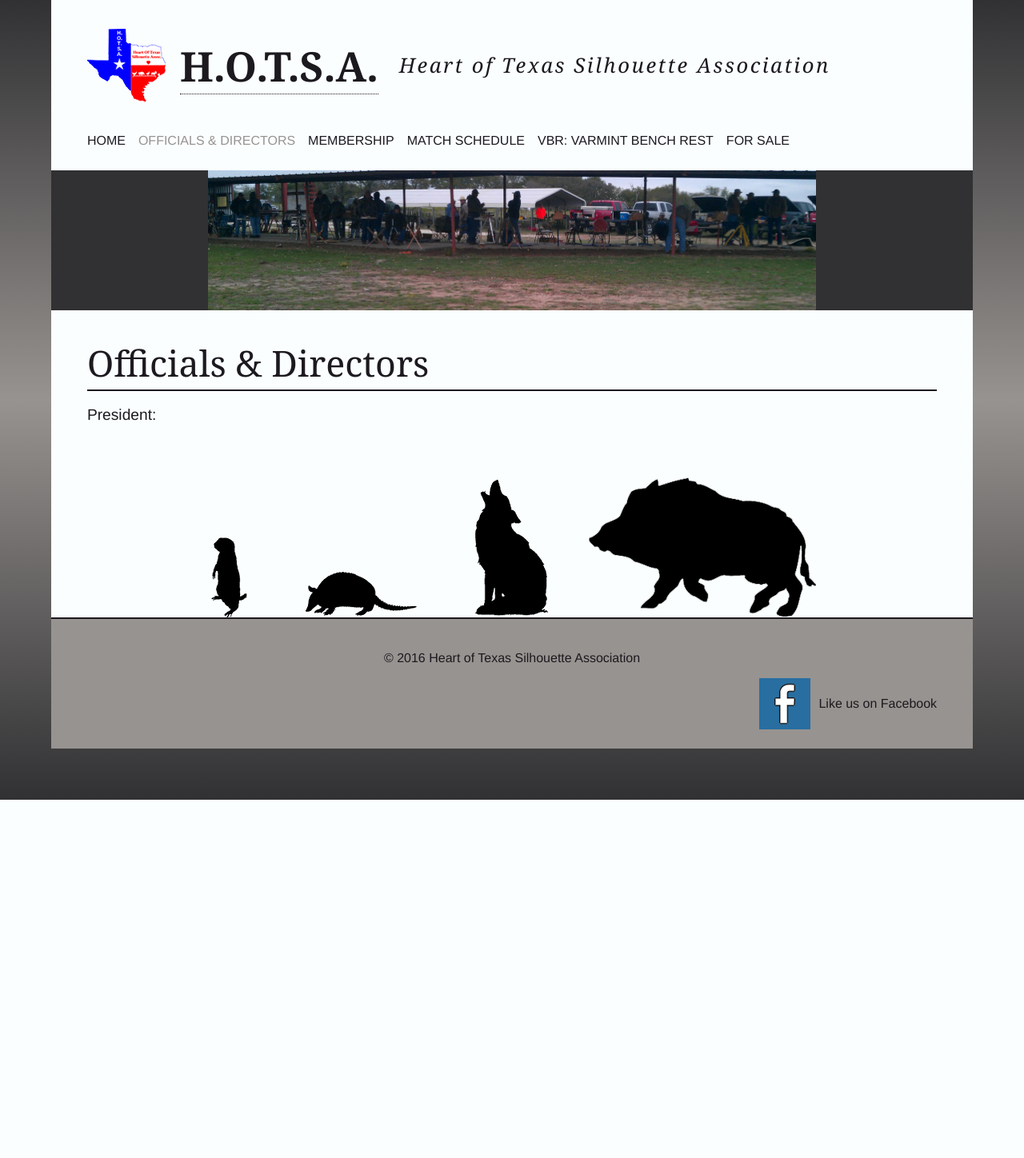
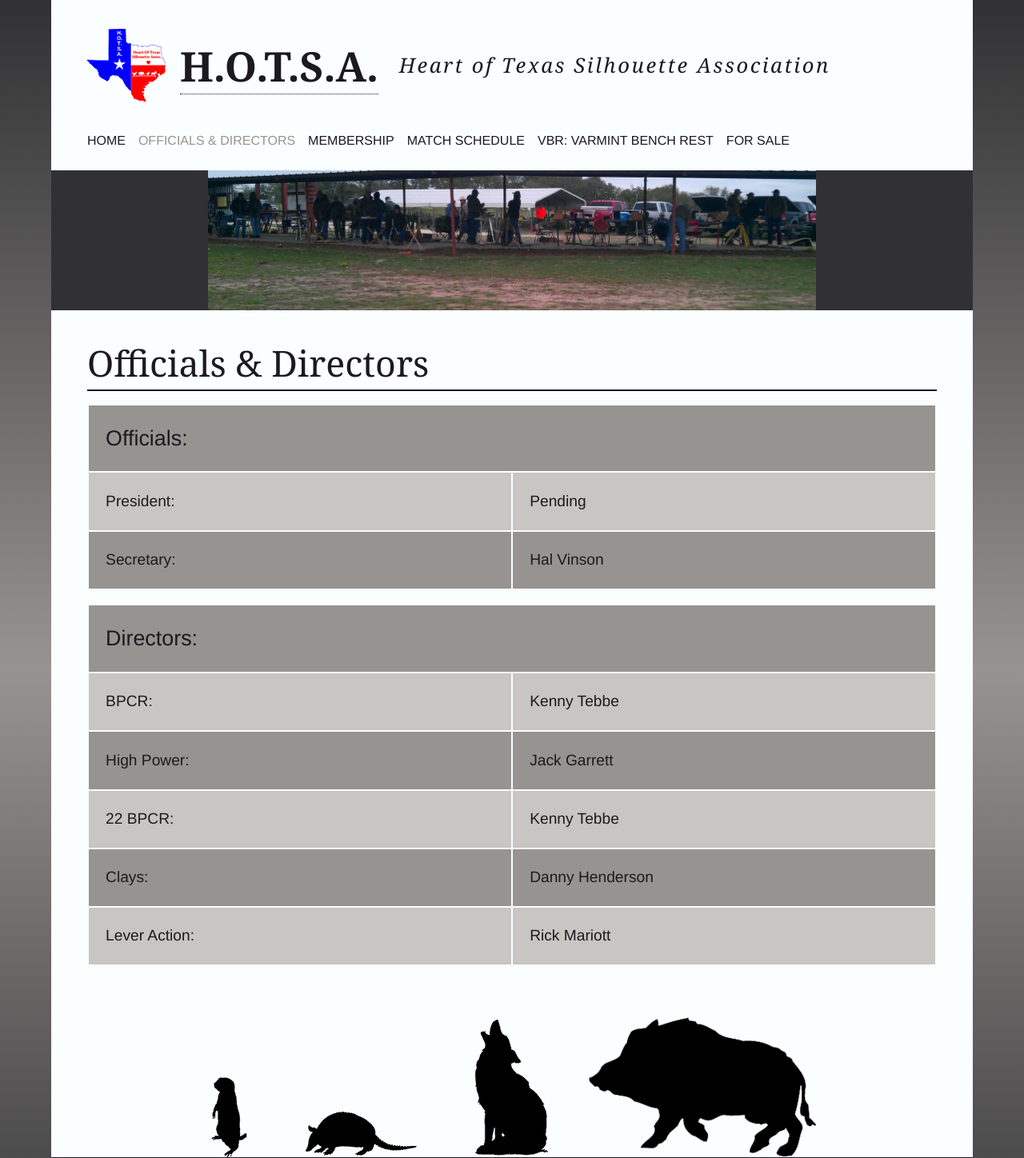
Before and after one commit to kevinwsauer/HOTSA, a PHP site: page /officials-directors.php in a window 1280 px wide. Shown: the top 1448 px of the page at 80% size. Before the commit the page ends 1000 px from the top, so only its background shows below. Run offline with PHP 8.4, Linux system fonts and the light colour scheme; some libraries are stand-ins or nearby versions.

Commit message:
Adds the Officer/Director content and styling.

```diff
--- a/_css/main.css
+++ b/_css/main.css
@@ -177,6 +177,31 @@ article h2 {
 article p {
 	font-size: 1em;
 	margin: 1.2em 0;
+}
+
+article table {
+	width: 100%;
+	margin: 1.2em 0;
+	font-size: 1em;
+}
+
+article table tr:nth-child(odd) {
+	background: rgb(151, 147, 144);
+}
+
+article table tr:nth-child(even) {
+	background: rgb(201, 197, 194);
+}
+
+article table th {
+	font-size: 1.2em;
+}
+
+article table th, article table td {
+	vertical-align: middle;
+	text-align: left;
+	width: 46%;
+	padding: 2%;
 }
 
 .silhouettes-details {
@@ -672,6 +697,15 @@ article p {
 	margin: .8em 0;
 }
 
+article table {
+	font-size: 1.2em;
+	margin: .8em 0;
+}
+
+article table th {
+	font-size: 1.4em;
+}
+
 .silhouettes-details {
 	width: 40%;
 }
--- a/officials-directors.php
+++ b/officials-directors.php
@@ -19,7 +19,44 @@
 <section id="main" role="main">
 <article id="officials-directors" role="contentinfo">
 <h2>Officials &amp; Directors</h2>
-<p>President:<br></p>
+<table id="officials">
+<tr>
+<th colspan="2">Officials: </th>
+</tr>
+<tr>
+<td>President: </td>
+<td>Pending</td>
+</tr>
+<tr>
+<td>Secretary: </td>
+<td>Hal Vinson</td>
+<tr>
+</table>
+<table id="directors">
+<tr>
+<th colspan="2">Directors: </th>
+</tr>
+<tr>
+<td>BPCR: </td>
+<td>Kenny Tebbe</td>
+</tr>
+<tr>
+<td>High Power: </td>
+<td>Jack Garrett</td>
+</tr>
+<tr>
+<td>22 BPCR: </td>
+<td>Kenny Tebbe</td>
+</tr>
+<tr>
+<td>Clays: </td>
+<td>Danny Henderson</td>
+</tr>
+<tr>
+<td>Lever Action: </td>
+<td>Rick Mariott</td>
+</tr>
+</table>
 </article><!-- #officials-directors -->
 </section><!-- #main -->
 <!-- End Main Section -->
```
